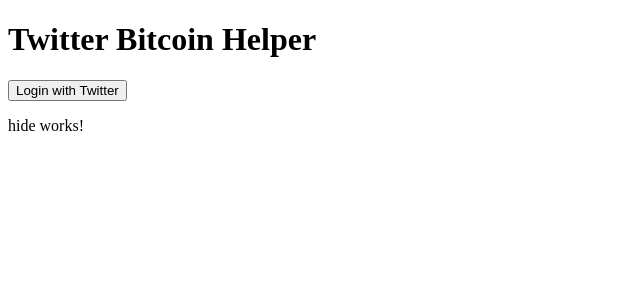
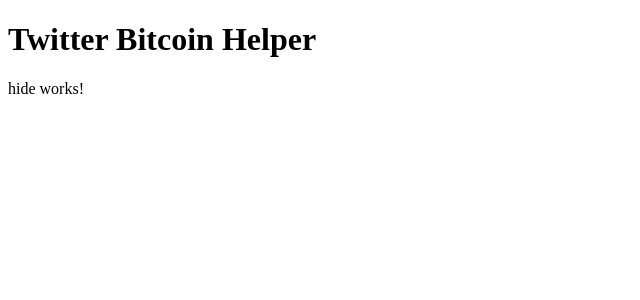
Before and after one commit to odylomv/twitter-bitcoin-helper, an Angular app: page /hide in a window 1280 px wide. Shown: the top 300 px of the page, without its empty margins (0-640 px from the left). Built offline with nearby package versions, Linux system fonts and the light colour scheme.

Commit message:
moved login button to home component

```diff
--- a/src/app/app.component.html
+++ b/src/app/app.component.html
@@ -1,7 +1,5 @@
 <header>
     <h1>Twitter Bitcoin Helper</h1>
-    <button *ngIf="(getAuthStatus() | async) === false" (click)="twitterLogin()">Login with Twitter</button>
-    <button *ngIf="getAuthStatus() | async" (click)="logout()">Logout</button>
 </header>
 
 <main>
--- a/src/app/app.component.ts
+++ b/src/app/app.component.ts
@@ -1,5 +1,4 @@
 import { Component } from '@angular/core';
-import { TwitterService } from './services/twitter.service';
 
 @Component({
     selector: 'tbh-root',
@@ -7,17 +6,5 @@
     styleUrls: ['./app.component.scss'],
 })
 export class AppComponent {
-    constructor(private twitterService: TwitterService) {}
-
-    twitterLogin() {
-        this.twitterService.authorize();
-    }
-
-    logout() {
-        this.twitterService.logout();
-    }
-
-    getAuthStatus() {
-        return this.twitterService.authStatus();
-    }
+    constructor() {}
 }
--- a/src/app/components/home/home.component.html
+++ b/src/app/components/home/home.component.html
@@ -1,4 +1,9 @@
 <div>
+    <button *ngIf="(twitterService.authStatus() | async) === false" (click)="twitterService.authorize()">
+        Login with Twitter
+    </button>
+    <button *ngIf="twitterService.authStatus() | async" (click)="twitterService.logout()">Logout</button>
+
     <div>
         <h2>Upload tweet</h2>
 
--- a/src/app/components/home/home.component.ts
+++ b/src/app/components/home/home.component.ts
@@ -22,7 +22,7 @@
         tweetId: new FormControl<string>('', Validators.required),
     });
 
-    constructor(private twitterService: TwitterService) {}
+    constructor(public twitterService: TwitterService) {}
 
     async hideFormSubmit() {
         console.log(this.hideForm);
```
